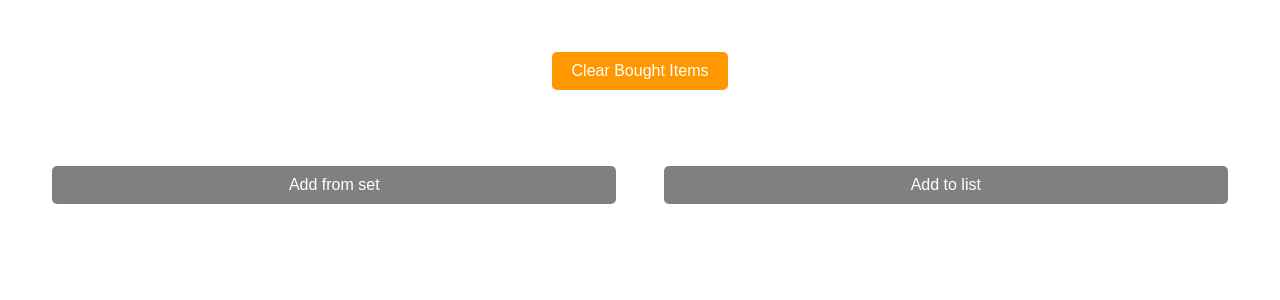
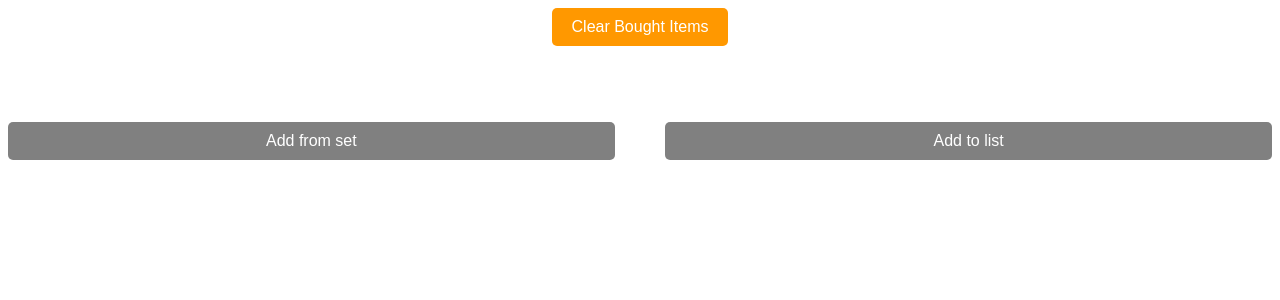
Before and after one commit to Wozniaxos/shopping-list, a React (Vite) app: page / in a window 1280 px wide. Shown: the top 300 px of the page. Built offline with nearby package versions, Linux system fonts and the light colour scheme.

Commit message:
next rel

```diff
--- a/src/App.css
+++ b/src/App.css
@@ -1,6 +1,5 @@
 #root {
   margin: 0 auto;
-  padding: 2rem;
   text-align: center;
   min-height: 100vh;
   width: 100%;
--- a/src/App.tsx
+++ b/src/App.tsx
@@ -82,7 +82,7 @@ const App: React.FC = () => {
   };
 
   return (
-    <div style={{ fontFamily: "Arial, sans-serif", padding: "20px", minHeight: '100%', width: '100%' }}>
+    <div style={{ fontFamily: "Arial, sans-serif", padding: "8px", minHeight: '100%', width: '100%' }}>
 
       {/* Przycisk Clear Bought Items */}
       {!showProductSearch && !showSetSearch && (
```
